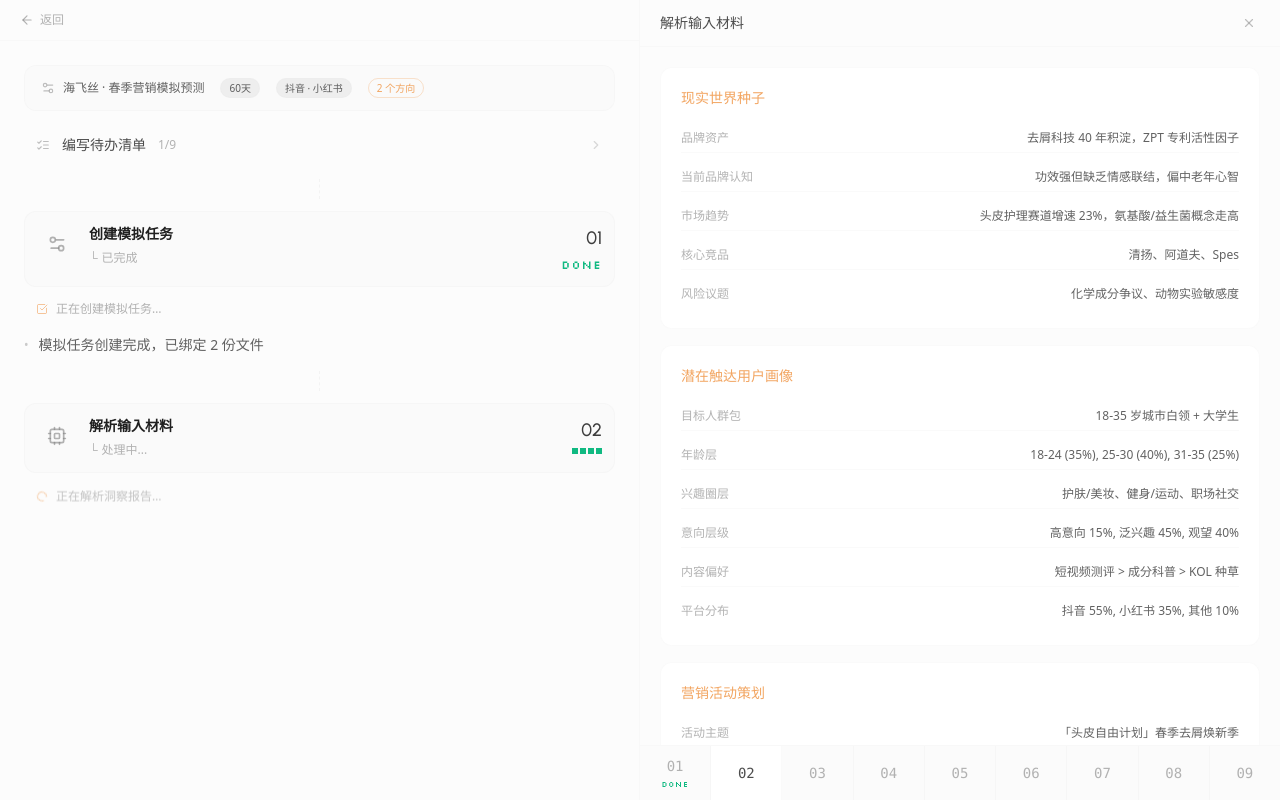
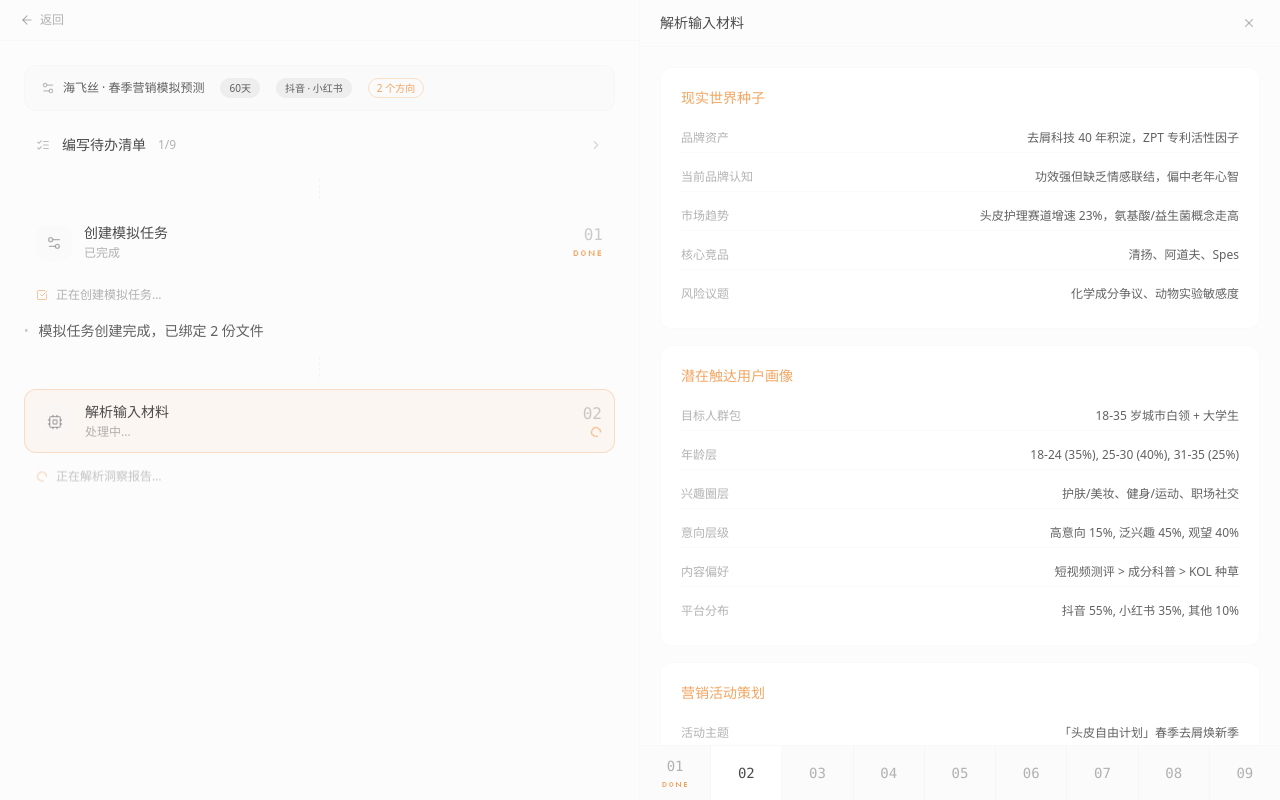
Before and after one commit to croiii1006/remix-of-oransim-workflow, a React (Vite) app: page / in a window 1280 px wide. Both pictures are taken after a click on the button "开始模拟". Built offline with nearby package versions, Linux system fonts and the light colour scheme; the HTML template or start-up script is replaced by a standard one.

Commit message:
Reverted to commit 4d9e38de06401bed39d4daadbd584d0406b3459f

```diff
--- a/src/components/oran-sim/OranSimPage.tsx
+++ b/src/components/oran-sim/OranSimPage.tsx
@@ -147,7 +147,7 @@ const OranSimPage = () => {
                     {String(step.id).padStart(2, '0')}
                   </p>
                   {step.status === 'done' && (
-                    <p className="font-pixel text-[8px] text-emerald-500 tracking-widest mt-0.5">DONE</p>
+                    <p className="font-pixel text-[8px] text-accent/80 tracking-widest mt-0.5">DONE</p>
                   )}
                 </button>
               ))}
--- a/src/components/oran-sim/WorkflowStream.tsx
+++ b/src/components/oran-sim/WorkflowStream.tsx
@@ -26,47 +26,29 @@ const StepCard = ({
   return (
     <button
       onClick={onClick}
-      className={`w-full rounded-xl border p-3 transition-all cursor-pointer ${
-        isSelected ? 'bg-sidebar border-border/20' : 'bg-sidebar border-border/20 hover:bg-muted/30'
+      className={`w-full flex items-start gap-3 rounded-xl px-3 py-3 text-left transition-all ${
+        isSelected ? 'border border-accent/25 bg-accent/5' : 'hover:bg-muted/20'
       }`}
     >
-      <div className="flex items-start gap-3">
-        <div className="relative shrink-0">
-          <div className="w-10 h-10 flex items-center justify-center">
-            <Icon className="w-5 h-5 text-muted-foreground/60" />
+      <div className="w-9 h-9 rounded-lg bg-muted/30 flex items-center justify-center flex-shrink-0 mt-0.5">
+        <Icon className="w-4 h-4 text-muted-foreground/60" />
       </div>
-        </div>
-        <div className="flex-1 min-w-0 text-left">
-          <div className="flex items-center gap-2">
-            <span className="font-pixel text-sm font-semibold text-foreground">{step.title}</span>
-          </div>
-          <p className="text-xs leading-relaxed mt-1 text-muted-foreground/60">
-            <span className="mr-1">└</span>
+      <div className="flex-1 min-w-0">
+        <p className="text-sm text-foreground/80">{step.title}</p>
+        <p className="text-xs text-muted-foreground/60 mt-0.5 truncate">
           {step.status === 'done'
             ? `已完成${step.id === 2 ? '，已提取三层结构化输入' : step.id === 4 ? '，已生成 24 节点' : step.id === 6 ? '，已生成 5 个群体' : ''}`
             : step.status === 'running' ? '处理中...' : step.description}
         </p>
       </div>
-        <div className="shrink-0 flex flex-col items-end gap-1">
-          <span className="text-lg font-medium text-[#3d3d3d]" style={{ fontFamily: "'Urbanist', sans-serif" }}>{String(step.id).padStart(2, '0')}</span>
+      <div className="text-right flex-shrink-0">
+        <p className="font-mono text-base text-muted-foreground/40">{String(step.id).padStart(2, '0')}</p>
         {step.status === 'done' && (
-            <span className="font-pixel text-[12px] tracking-widest text-emerald-500">DONE</span>
+          <p className="font-pixel text-[9px] text-accent/80 tracking-widest leading-tight">DONE</p>
         )}
         {step.status === 'running' && (
-            <span className="font-pixel text-[13px] tracking-wider inline-flex gap-[2px]">
-              {[0, 1, 2, 3].map((i) => (
-                <span
-                  key={i}
-                  className="inline-block w-[6px] h-[6px] bg-emerald-500"
-                  style={{
-                    animation: 'pixel-blink 1.2s step-end infinite',
-                    animationDelay: `${i * 0.3}s`,
-                  }}
-                />
-              ))}
-            </span>
+          <Loader2 className="w-3 h-3 text-accent/80 animate-spin ml-auto" />
         )}
-        </div>
       </div>
     </button>
   );
--- a/src/index.css
+++ b/src/index.css
@@ -1,4 +1,4 @@
-@import url('https://fonts.googleapis.com/css2?family=Silkscreen:wght@400;700&family=Urbanist:wght@400;500;600;700&display=swap');
+@import url('https://fonts.googleapis.com/css2?family=Silkscreen:wght@400;700&display=swap');
 
 @tailwind base;
 @tailwind components;
@@ -82,10 +82,4 @@
   .font-pixel {
     font-family: 'Silkscreen', monospace;
   }
-
-
-  @keyframes pixel-blink {
-    0%, 100% { opacity: 1; }
-    50% { opacity: 0; }
-  }
 }
```
Lines whose indentation alone changed are shown as unchanged.
